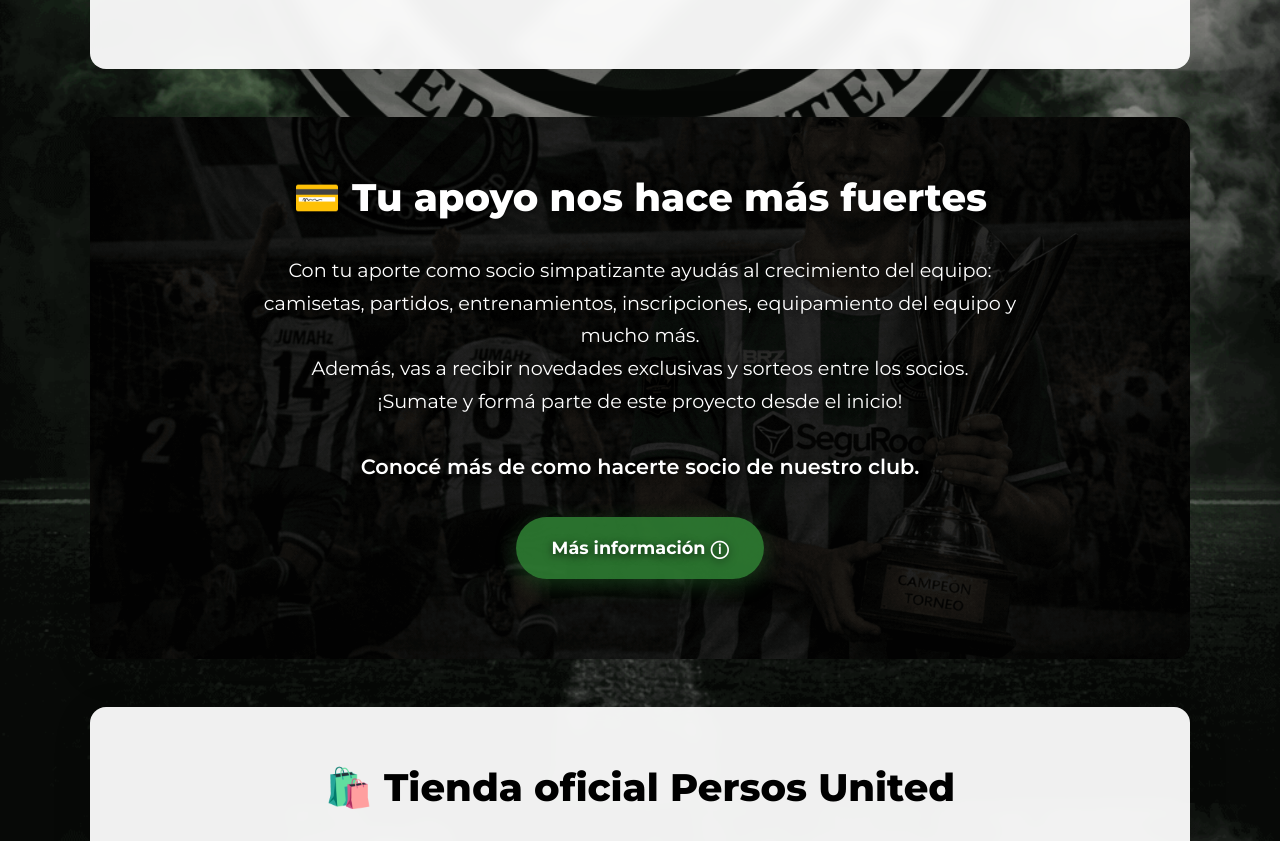
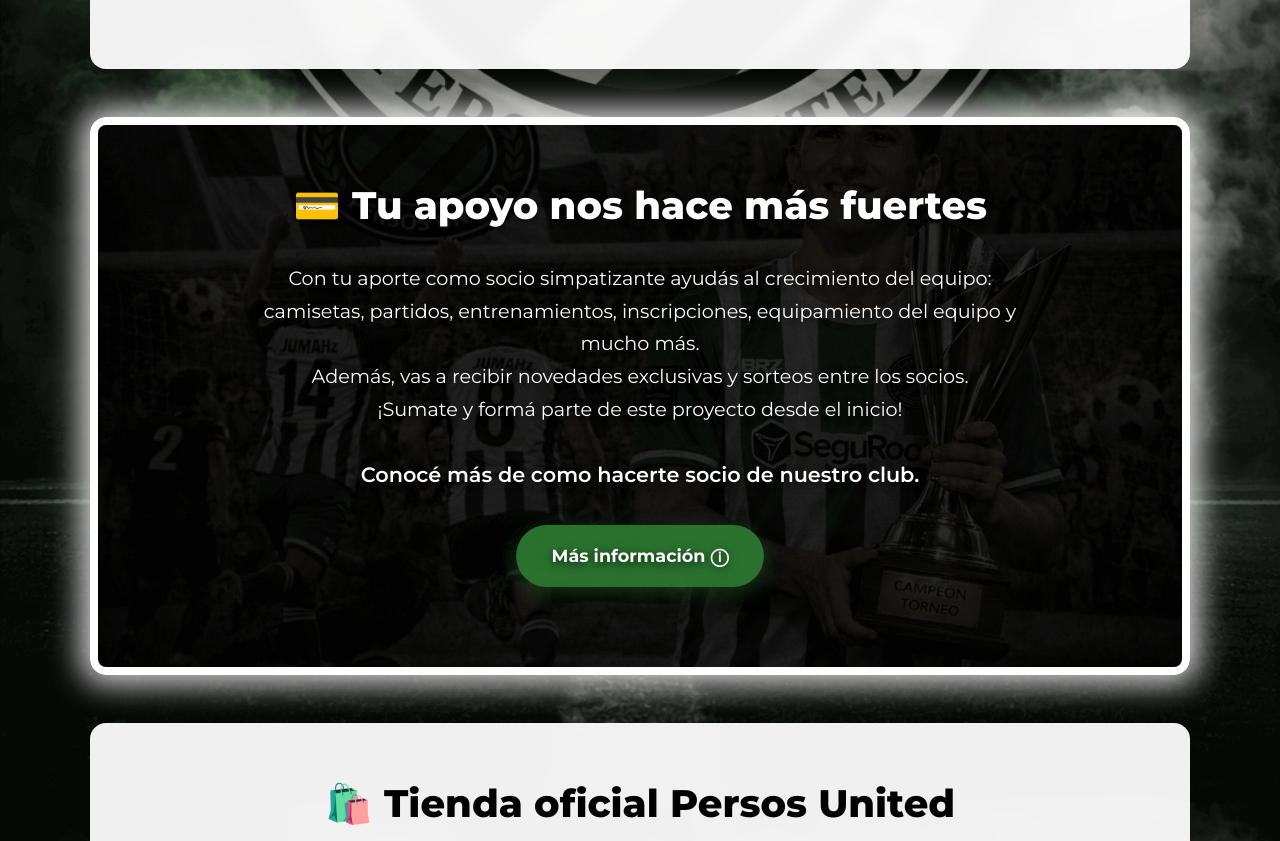
Before and after one commit to emennn45-beep/persosunitedfcweboficial, a plain HTML site: page index.html in a window 1280 px wide. Shown: the part 1117-1958 px from the top of the page. Drawn offline with Linux system fonts and the light colour scheme.

Commit message:
index.html

```diff
--- a/index.html
+++ b/index.html
@@ -82,14 +82,14 @@
         section:hover { transform: translateY(-4px); }
         .video-wrapper {
             position: relative;
-            padding-bottom: 42.55%; /* Ratio 2.35:1 (100 / 2.35 ≈ 42.55) */
+            padding-bottom: 42.55%; /* Ratio 2.35:1 */
             height: 0;
             overflow: hidden;
             background: #000;
             border-radius: 12px;
             box-shadow: 0 8px 30px rgba(0,0,0,0.25);
             margin: 2rem auto;
-            max-width: 1100px; /* Más ancho para que se vea cinematográfico */
+            max-width: 1100px;
         }
         .video-wrapper video {
             position: absolute;
@@ -128,6 +128,15 @@
             text-align: center;
             margin-bottom: 1.5rem;
         }
+        /* Marco blanco luminoso SOLO para la sección Socio Simpatizante */
+        .socio-section {
+            background: url('sociosimpatizante.png') no-repeat center center;
+            background-size: cover;
+            color: white;
+            text-shadow: 0 2px 8px rgba(0,0,0,0.7);
+            border: 8px solid white; /* Marco blanco grueso */
+            box-shadow: 0 0 30px 10px rgba(255,255,255,0.8), 0 10px 40px rgba(0,0,0,0.12); /* Brillo luminoso + sombra normal */
+        }
         .grid-4 {
             display: grid;
             grid-template-columns: repeat(4, 1fr);
@@ -139,7 +148,7 @@
         }
         @media (max-width: 600px) {
             .grid-4 { grid-template-columns: 1fr; }
-            .video-wrapper { max-width: 100%; padding-bottom: 56.25%; } /* fallback 16:9 en mobile pequeño */
+            .video-wrapper { max-width: 100%; padding-bottom: 56.25%; }
         }
         .card {
             background: white;
@@ -218,7 +227,6 @@
     </style>
 </head>
 <body>
-
 <header>
     <div class="container">
         <div class="header-inner">
@@ -239,9 +247,7 @@
         </div>
     </div>
 </header>
-
 <main class="container">
-
     <!-- 1. Video Portada (ratio 2.35:1) -->
     <section>
         <div class="video-wrapper">
@@ -251,7 +257,6 @@
             </video>
         </div>
     </section>
-
     <!-- Hero Título (simétrico) -->
     <section class="hero-title">
         <h1>Un equipo, una pasión. Sumate a la familia Persos United.</h1>
@@ -262,9 +267,8 @@
             ¡Hacete socio simpatizante y acompañanos en cada partido!
         </p>
     </section>
-
-    <!-- 2. Socio Simpatizante -->
-    <section style="background: url('sociosimpatizante.png') no-repeat center center; background-size: cover; color: white; text-shadow: 0 2px 8px rgba(0,0,0,0.7);">
+    <!-- 2. Socio Simpatizante - con marco blanco luminoso -->
+    <section class="socio-section">
         <h2 class="section-title" style="color: white;">💳 Tu apoyo nos hace más fuertes</h2>
         <p style="font-size: 1.2rem; max-width: 800px; margin: 0 auto 2rem; text-align: center;">
             Con tu aporte como socio simpatizante ayudás al crecimiento del equipo: camisetas, partidos, entrenamientos, inscripciones, equipamiento del equipo y mucho más.<br>
@@ -278,7 +282,6 @@
             Más información ⓘ
         </a>
     </section>
-
     <!-- 3. Tienda Oficial -->
     <section>
         <h2 class="section-title">🛍️ Tienda oficial Persos United</h2>
@@ -295,7 +298,6 @@
         </div>
         <a href="#" class="btn">👕 Ir a la tienda</a>
     </section>
-
     <!-- 4. El equipo -->
     <section>
         <h2 class="section-title">⚽ El plantel Persos United</h2>
@@ -311,7 +313,6 @@
         </div>
         <a href="#" class="btn">Ver más Información del Plantel</a>
     </section>
-
     <!-- 5. Seguinos -->
     <section>
         <h2 class="section-title">📣 Viví el día a día del equipo</h2>
@@ -325,9 +326,7 @@
             </a>
         </div>
     </section>
-
 </main>
-
 <footer>
     <div class="footer-logo">
         <img src="logoweb.png" alt="Logo Persos United">
@@ -343,11 +342,9 @@
     <p>Persos United © 2019/2026 – Todos los derechos reservados.</p>
     <p>“Un equipo, una pasión.”</p>
 </footer>
-
 <script>
     // Si agregás acordeones o más interacciones, aquí iría el script
     // Por ahora solo modal si lo tenías antes (opcional)
 </script>
-
 </body>
 </html>
```
